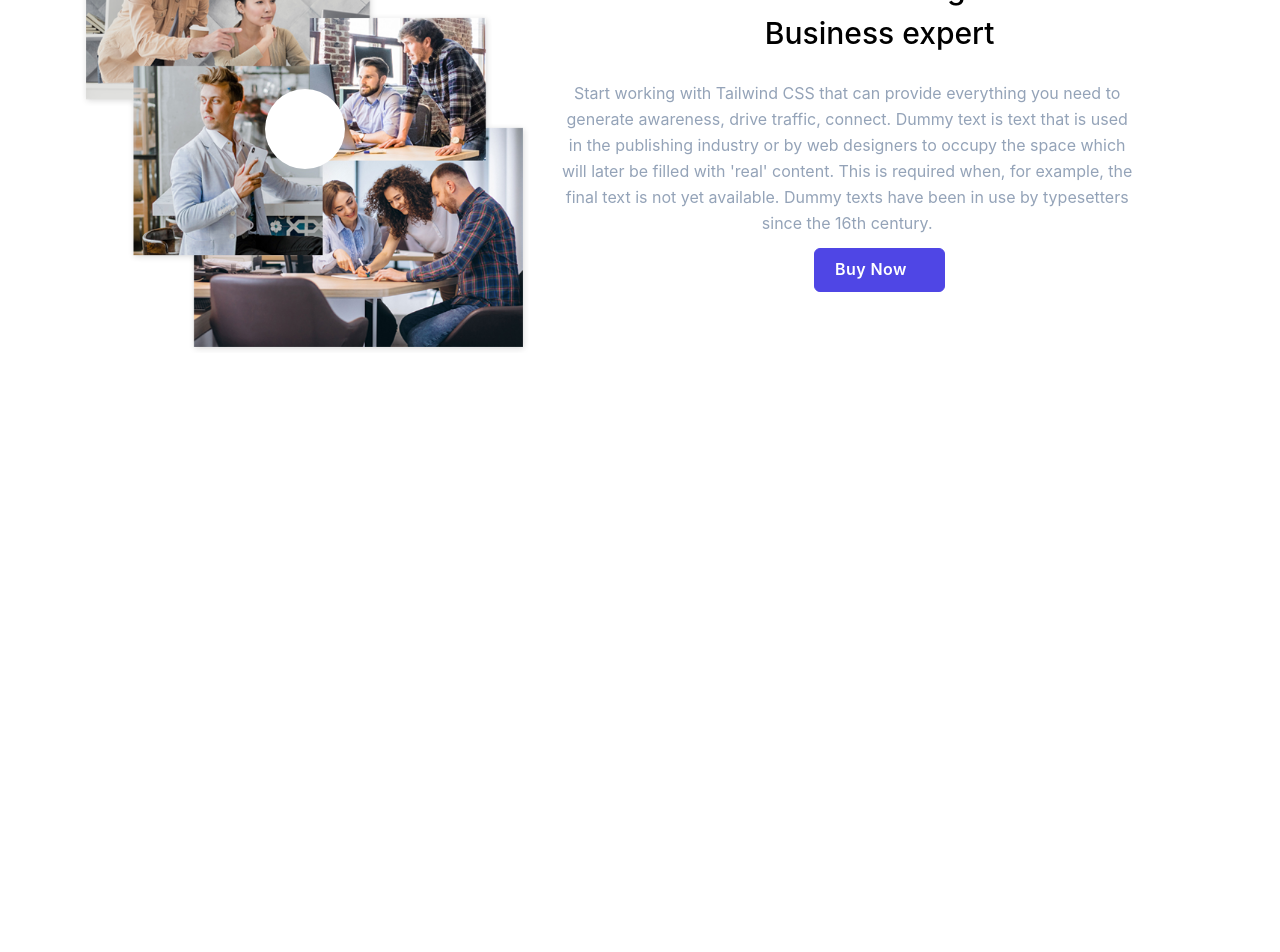
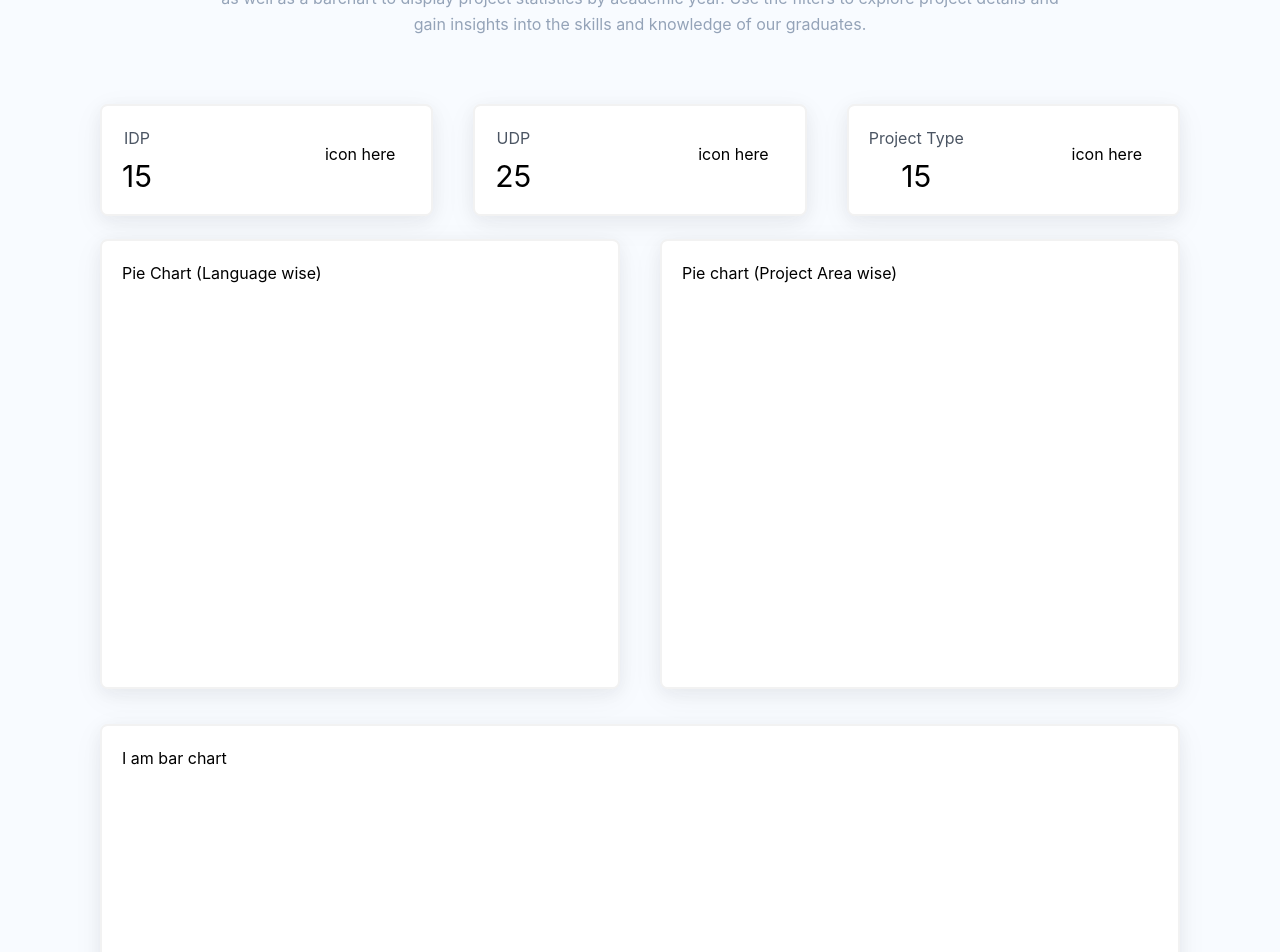
Before and after one commit to akshar1277/Project_Library, a React (Create React App) app: page / in a window 1280 px wide. Shown: the part 680-1632 px from the top of the page. Before the commit the page ends 1097 px from the top, so only its background shows below. Built offline with nearby package versions, Linux system fonts and the light colour scheme; a web font is replaced by a local one.

Commit message:
Dashboard layout done using grid system

```diff
--- a/public/index.html
+++ b/public/index.html
@@ -18,17 +18,13 @@
   <link rel="stylesheet" href="assets/css/icons.css" />
   <link rel="stylesheet" href="assets/css/tailwind.css" />
 
-    <!-- Css -->
+  <!-- Css -->
 
-    <!-- for blog post -->
-    <script src="https://cdn.tailwindcss.com"></script>
-    <link href="assets/libs/tobii/css/tobii.min.css" rel="stylesheet">
+  <!-- for blog post -->
+  <script src="https://cdn.tailwindcss.com"></script>
+  <link href="assets/libs/tobii/css/tobii.min.css" rel="stylesheet">
 
-
-
-
-
-  <title>React App</title>
+  <title>Computer Department,LDCE</title>
 </head>
 
 <body>
@@ -36,30 +32,12 @@
   <div id="root"></div>
 
 
-
-
-
-
-
-
-
-
-
-
   <!-- JAVASCRIPTS -->
   <script src="assets/libs/tiny-slider/min/tiny-slider.js"></script>
   <script src="assets/libs/feather-icons/feather.min.js"></script>
   <script src="assets/js/plugins.init.js"></script>
   <script src="assets/js/app.js"></script>
-  <!-- JAVASCRIPTS -->
 
-
-  <!-- for projects page -->
-  <!-- <script src="assets/libs/tobii/js/tobii.min.js"></script>
-  <script src="assets/libs/tiny-slider/min/tiny-slider.js"></script>
-  <script src="assets/libs/feather-icons/feather.min.js"></script>
-  <script src="assets/js/plugins.init.js"></script>
-  <script src="assets/js/app.js"></script> -->
 
 
 </body>
--- a/src/App.js
+++ b/src/App.js
@@ -1,5 +1,5 @@
 import Home from "./components/Home/Home";
-import { BrowserRouter as Router, Routes, Route } from "react-router-dom";
+import { BrowserRouter as Router, Routes, Route} from "react-router-dom";
 import AllProjects from "./components/AllProjects/AllProjects";
 import ProjectDetail from "./components/ProjectDetail";
 import About from "./components/About/About";
@@ -9,12 +9,14 @@ import AreaWiseAllProjects from "./components/AreaWiseProjects/AreaWiseAllProjec
 import { ChartProvider } from './context/ChartContext'
 import ProjectNotFound from "./components/ProjectNotFound";
 
+
 function App() {
   return (
     <div className="App">
 
       <ChartProvider>
         <Routes>
+
           <Route path="/" element={<Home />} />
           <Route path="/notfound" element={<ProjectNotFound></ProjectNotFound>} />
           <Route
@@ -38,6 +40,7 @@ function App() {
             element={<AreaWiseAllProjects></AreaWiseAllProjects>}
           ></Route>
           <Route path="/about" element={<About></About>}></Route>
+
         </Routes>
       </ChartProvider>
 
--- a/src/components/Header.js
+++ b/src/components/Header.js
@@ -1,9 +1,9 @@
 import React from 'react'
 import '../App.css'
-import { Link } from 'react-router-dom'
+import { Link } from 'react-router-dom';
+import { useState } from 'react';
 
 const Header = () => {
-
 
 
 
@@ -35,7 +35,7 @@ const Header = () => {
                     <div id="navigation">
 
                         <ul className="navigation-menu ">
-                            <li><Link to="/" className="sub-menu-item">Home</Link></li>
+                            <li><Link to="/" className="sub-menu-item" >Home</Link></li>
                             {/* <li><Link to="/notfound" className="sub-menu-item">Project Not Found</Link></li> */}
 
                             <li><Link to="/allprojects" className="sub-menu-item">All Projects</Link></li>
--- /dev/null
+++ b/src/components/Home/Dashboard.css
@@ -0,0 +1,97 @@
+.dashboardheading {
+    background-color: #f8fbff;
+
+}
+
+.dashboard {
+
+    display: grid;
+    grid-template-columns: repeat(2, 1fr);
+    grid-gap: 35px;
+    padding-right: 100px;
+    padding-left: 100px;
+    background-color: #f8fbff;
+}
+
+@media (max-width: 768px) {
+    .dashboard {
+        grid-template-rows: repeat(6, 1fr);
+        grid-template-columns: 1fr;
+    }
+}
+
+.boxes {
+    margin-top: 35px;
+    grid-row: 1;
+    grid-column: 1 / span 2;
+    display: grid;
+    grid-template-columns: repeat(3, 1fr);
+    grid-gap: 40px;
+    height: 100px;
+
+}
+
+.box {
+    box-sizing: border-box;
+    background-color: white;
+    border: 2px solid #f2f2f2;
+    padding: 20px;
+    border-radius: 7.5px;
+    box-shadow: rgba(49, 49, 53, 0.05) 0px 4px 16px, rgba(39, 39, 42, 0.05) 0px 8px 32px;
+}
+
+.pie {
+    grid-row: 2;
+    grid-column: 1 / span 2;
+    display: grid;
+    grid-template-columns: repeat(2, 1fr);
+    grid-gap: 40px;
+
+}
+
+.chart {
+    background-color: white;
+    border: 2px solid #f2f2f2;
+    padding: 20px;
+    height: 450px;
+    border-radius: 7.5px;
+    text-align: start;
+    box-shadow: rgba(49, 49, 53, 0.05) 0px 4px 16px, rgba(39, 39, 42, 0.05) 0px 8px 32px;
+
+}
+
+.bar {
+    grid-row: 3;
+    grid-column: 1 / span 2;
+    margin-bottom: 50px;
+
+}
+
+.bar-chart {
+    background-color: white;
+    border: 2px solid #f2f2f2;
+    padding: 20px;
+    height: 350px;
+    border-radius: 7.5px;
+    text-align: start;
+    box-shadow: rgba(49, 49, 53, 0.05) 0px 4px 16px, rgba(39, 39, 42, 0.05) 0px 8px 32px;
+}
+
+@media (max-width: 768px) {
+    .boxes {
+        grid-row: 1 / span 2;
+        grid-column: 1;
+        grid-template-columns: repeat(1, 1fr);
+    }
+
+    .pie {
+        grid-row: 3 / span 2;
+        grid-column: 1;
+        grid-template-columns: repeat(1, 1fr);
+    }
+
+    .bar {
+        grid-row: 5;
+        grid-column: 1;
+    }
+}
--- /dev/null
+++ b/src/components/Home/Dashboard.js
@@ -0,0 +1,80 @@
+import React from 'react'
+import './Dashboard.css'
+
+const Dashboard = () => {
+    return (
+        <>
+            <div className="grid grid-cols-1 pb-8 text-center pt-14 dashboardheading">
+                <h3 className="mb-6 md:text-3xl text-2xl md:leading-normal leading-normal font-semibold">Welcome to the project dashboard.</h3>
+
+                <p className="text-slate-400 w-2/3 mx-auto"> This platform provides an overview of all projects completed by our seniors, along with the ability to filter by language and project type. The dashboard also includes interactive chart graphs to help visualize project data, as well as a barchart to display project statistics by academic year. Use the filters to explore project details and gain insights into the skills and knowledge of our graduates.</p>
+            </div>
+
+            <div className="dashboard">
+
+                <div className="boxes">
+                    <div className="box">
+
+                        <div className='flex justify-between'>
+                            <div className='flex flex-col gap-2'>
+                                <div className='text-gray-600'>IDP</div>
+                                <div className='text-3xl'>15</div>
+                            </div>
+                            <div className='m-4'>
+
+                                icon here
+
+
+                            </div>
+                        </div>
+
+
+                    </div>
+                    <div className="box">
+
+                        <div className='flex justify-between'>
+                            <div className='flex flex-col gap-2'>
+                                <div className='text-gray-600'>UDP</div>
+                                <div className='text-3xl'>25</div>
+                            </div>
+                            <div className='m-4'>
+
+                                icon here
+                            </div>
+                        </div>
+
+
+                    </div>
+                    <div className="box">
+
+                        <div className='flex justify-between'>
+                            <div className='flex flex-col gap-2'>
+                                <div className='text-gray-600'>Project Type</div>
+                                <div className='text-3xl'>15</div>
+                            </div>
+                            <div className='m-4'>
+
+                                icon here
+
+
+                            </div>
+                        </div>
+
+
+                    </div>
+
+                </div>
+
+                <div className="pie">
+                    <div className="chart">Pie Chart (Language wise)</div>
+                    <div className="chart">Pie chart (Project Area wise)</div>
+                </div>
+                <div className="bar">
+                    <div className="bar-chart">I am bar chart</div>
+                </div>
+            </div>
+        </>
+    )
+}
+
+export default Dashboard
--- a/src/components/Home/Home.js
+++ b/src/components/Home/Home.js
@@ -1,13 +1,15 @@
 import React from 'react'
 import Header from '../Header'
+import Dashboard from './Dashboard'
 import DepartmentsVideo from './DepartmentsVideo'
 import Hero from './Hero'
 
 const Home = () => {
     return (
         <>
-            <Header/>
+            <Header />
             <Hero></Hero>
+            <Dashboard></Dashboard>
             <DepartmentsVideo></DepartmentsVideo>
         </>
     )
```
